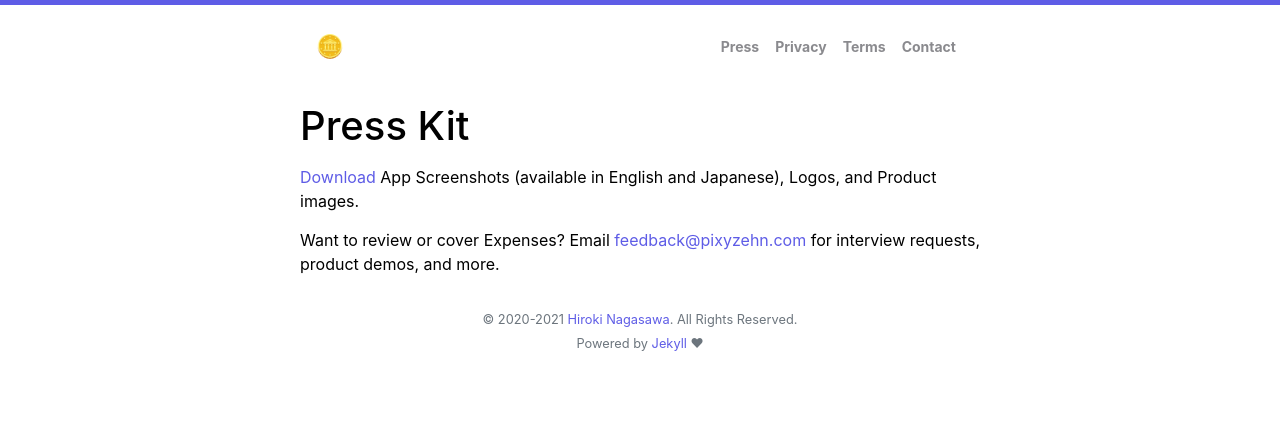
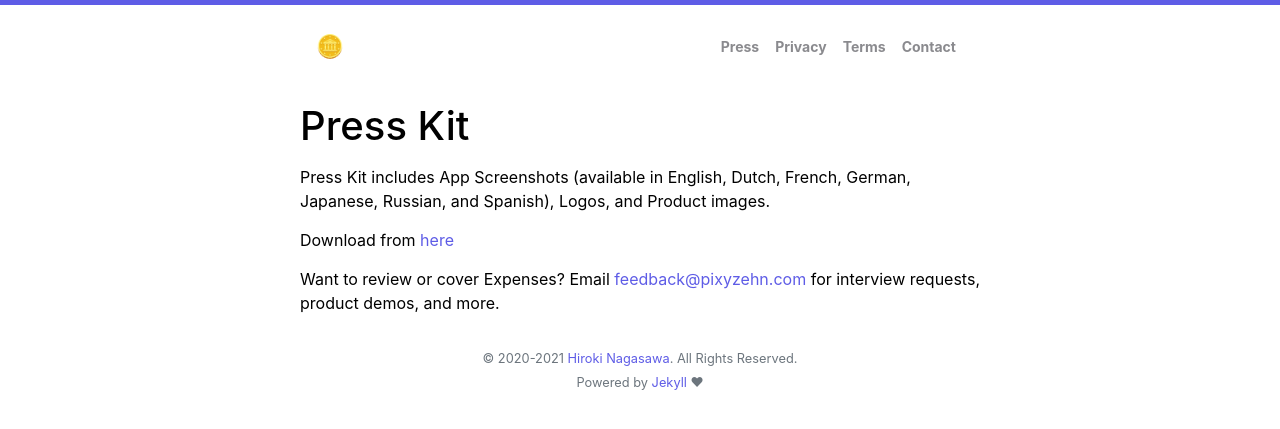
Before and after one commit to bluecometlabs/getexpenses.app, a Jekyll site: the page built from pages/press.md, in a window 1280 px wide. Shown: the top 429 px of the page. Built offline with Jekyll 4.4.1, drawn with Linux system fonts in a browser that asks for light colours.

Commit message:
Update press kit

```diff
--- a/_includes/press.html
+++ b/_includes/press.html
@@ -1,5 +1,6 @@
 <div class="apps-main">
     <h1>Press Kit</h1>
-    <p><a href="../assets/presskit.zip" download="Expenses Press Kit.zip">Download</a> App Screenshots (available in English and Japanese), Logos, and Product images.</p>
+    <p>Press Kit includes App Screenshots (available in English, Dutch, French, German, Japanese, Russian, and Spanish), Logos, and Product images.</p>
+    <p>Download from <a href="../assets/presskit.zip" download="Expenses Press Kit.zip">here</a></p>
     <p>Want to review or cover Expenses? Email <a href="mailto:feedback@pixyzehn.com">feedback@pixyzehn.com</a> for interview requests, product demos, and more.</p>
 </div>
```
